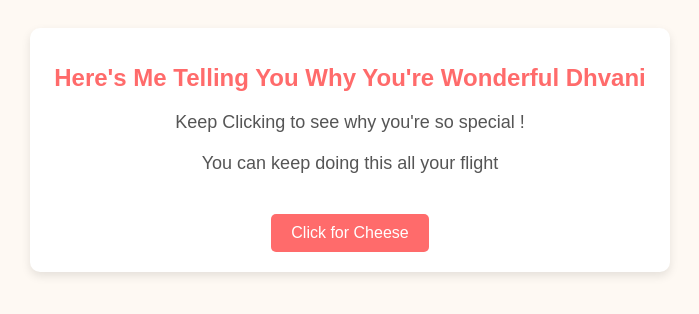
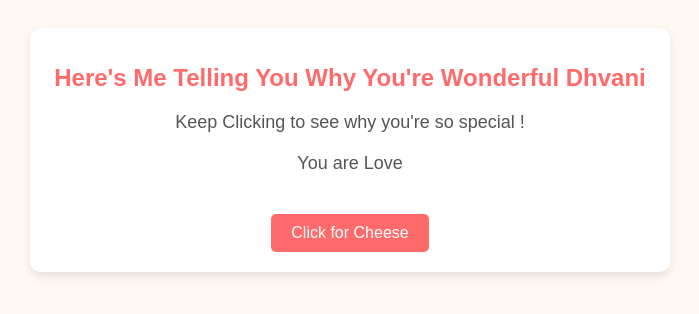
Before and after one commit to Dhruvilshah1991/D, a plain HTML site: page index.html in a window 1280 px wide. Shown: the whole page, without its empty margins (290-989 px from the left). Drawn offline with Linux system fonts and the light colour scheme.

Commit message:
Update index.html

```diff
--- a/index.html
+++ b/index.html
@@ -49,7 +49,7 @@
   <div class="container">
     <h1>Here's Me Telling You Why You're Wonderful Dhvani</h1>
     <p id="message">Keep Clicking to see why you're so special ! </p>
-     <p id="message">You can keep doing this all your flight </p>
+     <p id="message">You are Love </p>
     <button onclick="showNextReason()">Click for Cheese</button>
   </div>
 
```
